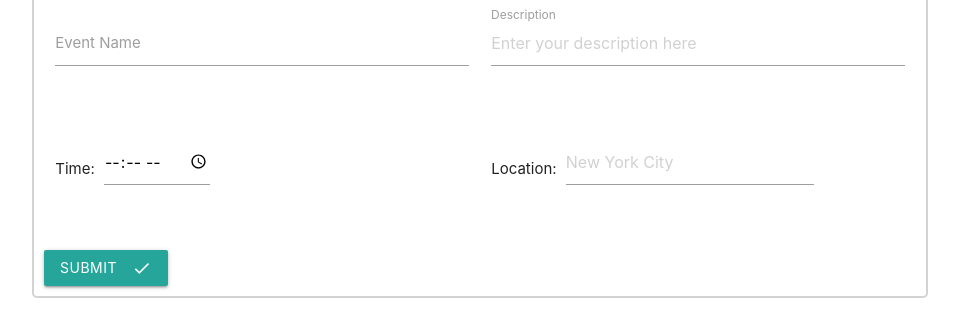
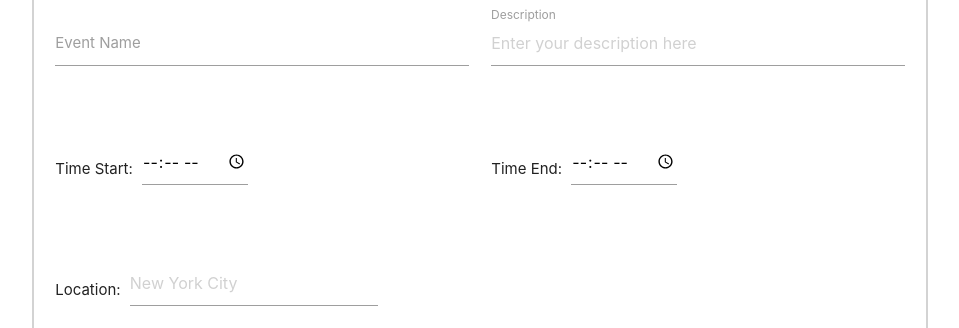
Before and after one commit to eure-kai/event-planner, a plain HTML site: page planner.html in a window 1280 px wide. Shown: the part 624-952 px from the top of the page, without its empty margins (160-1119 px from the left). Drawn offline with nearby package versions, Linux system fonts and the light colour scheme.

Commit message:
added time end

```diff
--- a/planner.html
+++ b/planner.html
@@ -116,10 +116,17 @@
 
                 <div class="row">
                     <div class="input-field col s6">
-                        Time:
+                        Time Start:
                         <div class="input-field inline">
                             <label for="timee"></label>
                             <input id="timee" type="time" class="validate" required>
+                        </div>
+                    </div>
+                    <div class="input-field col s6">
+                        Time End:
+                        <div class="input-field inline">
+                            <label for="timeee"></label>
+                            <input id="timeee" type="time" class="validate" required>
                         </div>
                     </div>
                     <div class="input-field col s6">
```
Also changed, not shown: event.html (+8 -1 lines).
